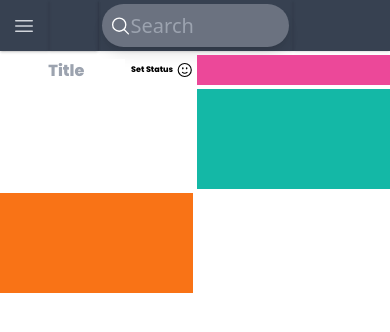
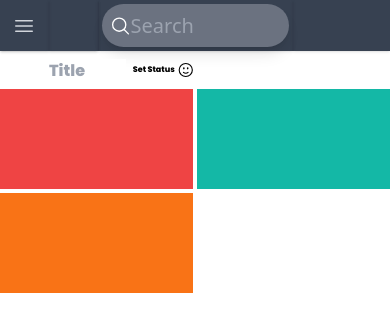
Before and after one commit to Sczeam/ToDoList, a React (Vite) app in the folder ToDoWebapp/: page / in a window 390 px wide. Shown: the top 332 px of the page. Built offline with nearby package versions, Linux system fonts and the light colour scheme.

Commit message:
status-box-bug-fixed

```diff
--- a/ToDoWebapp/src/components/ToDoList.tsx
+++ b/ToDoWebapp/src/components/ToDoList.tsx
@@ -63,14 +63,14 @@ export const ToDoList: React.FC = () => {
   };
   return (
     <>
-      <div className="mt-1 grid grid-cols-12">
-        <div className="p-1 h-[30px] col-span-8 sm:col-span-2 flex justify-center items-center">
+      <div className="mt-1 col-span-2 grid grid-cols-12">
+        <div className="p-1 h-[30px] col-span-4 sm:col-span-1 flex justify-center items-center">
           <input
             placeholder="Title"
             className="ml-1 text-center w-full h-full font-poppins font-extrabold"
           />
         </div>
-        <div className="relative flex flex-inline justify-center items-center h-[30px] col-span-4 sm:col-span-1 w-full">
+        <div className="relative flex flex-inline justify-center items-center h-[30px] col-span-2 sm:col-span-1 w-full">
           <span
             onClick={ToogleSetStatus}
             className="select-none flex justify-center items-center font-poppins h-full w-full font-base text-[8px] sm:text-[10px] font-extrabold cursor-pointer"
@@ -80,7 +80,7 @@ export const ToDoList: React.FC = () => {
           {/*display emoji dynamically here*/}
           {statusEmoji}
           {isSetStatusClick && (
-            <aside className="flex justify-center items-center flex-col rounded-lg shadow-lg absolute top-7 right-0 w-[80px] h-[60px] border border-black">
+            <aside className="flex justify-center items-center flex-col rounded-lg shadow-lg absolute top-7 w-[80px] h-[60px] border border-black">
               <span
                 onClick={OnTrack}
                 className="hover:bg-gray-500 rounded select-none flex justify-center items-center font-poppins h-full w-full font-base text-[8px] sm:text-[10px] font-extrabold cursor-pointer"
@@ -97,8 +97,8 @@ export const ToDoList: React.FC = () => {
           )}
         </div>
       </div>
-      <div className="mt-1 h-[30px] w-full bg-pink-500"></div>
-      <div className="h-[100px] w-full "></div>
+      {/*<div className="mt-1 h-[30px] w-full bg-pink-500"></div>*/}
+      <div className="h-[100px] w-full bg-red-500"></div>
       <div className="h-[100px] w-full bg-teal-500"></div>
       <div className="h-[100px] w-full bg-orange-500"></div>
     </>
```
